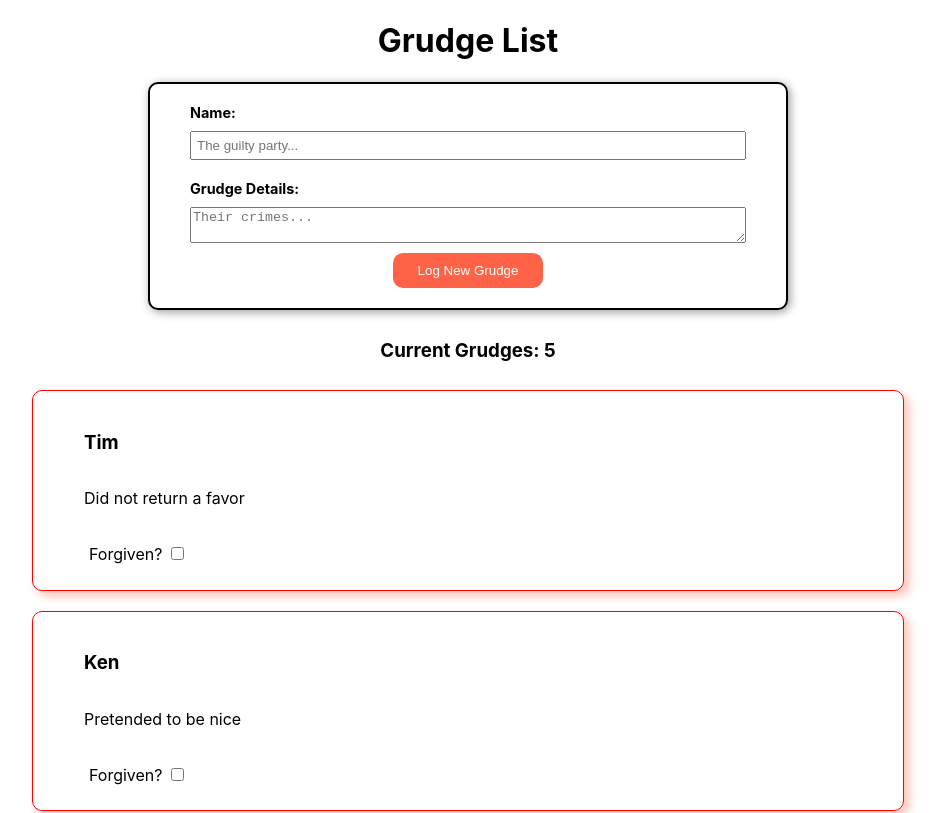
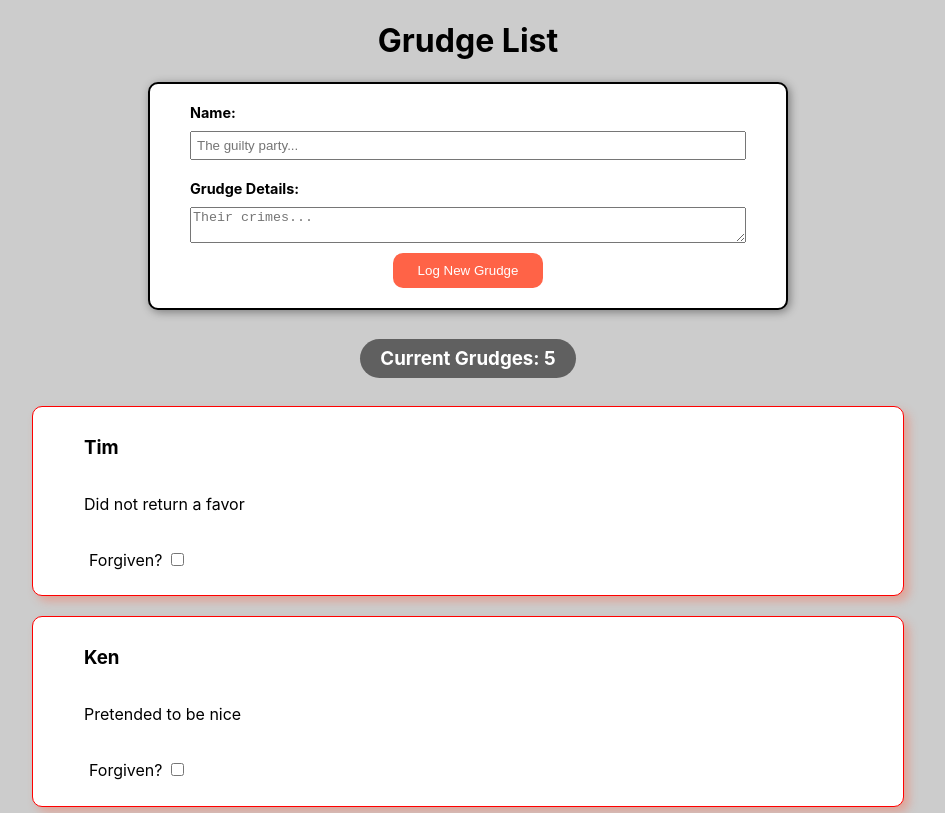
Before and after one commit to spencerhaugh/grudges-app, a React (Create React App) app: page / in a window 1280 px wide. Shown: the top 813 px of the page, without its empty margins (172-1117 px from the left). Built offline with nearby package versions, Linux system fonts and the light colour scheme.

Commit message:
Style adjustments

```diff
--- a/src/components/GrudgeList.js
+++ b/src/components/GrudgeList.js
@@ -7,7 +7,7 @@ export default function GrudgeList({ grudges, forgive }) {
     return (
         <div className='GrudgeList'>
             <div>
-                <h3>
+                <h3 className='current-grudges'>
                     Current Grudges: {grudges.length}
                 </h3>
             </div>
--- a/src/styles/Grudge.css
+++ b/src/styles/Grudge.css
@@ -1,4 +1,5 @@
 .Grudge {
+    background-color: white;
     display: flex;
     flex-direction: column;
     align-items: flex-start;
@@ -7,7 +8,7 @@
     border-radius: 10px;
     box-shadow: 5px 5px 10px rgba(255, 99, 71, .4);
     margin: 10px 0;
-    padding: 2% 5%;
+    padding: 1% 5% 2% 5%;
 }
 
 .Grudge .forgiven-status {
--- a/src/styles/GrudgeApp.css
+++ b/src/styles/GrudgeApp.css
@@ -1,4 +1,5 @@
 .GrudgeApp {
+    background-color: #ccc;
     display: flex;
     flex-direction: column;
     align-items: center;
--- a/src/styles/GrudgeForm.css
+++ b/src/styles/GrudgeForm.css
@@ -5,6 +5,7 @@
     width: 50%;
 }
 .GrudgeForm {
+    background-color: white;
     display: flex;
     flex-direction: column;
     width: 60vw;
--- a/src/styles/GrudgeList.css
+++ b/src/styles/GrudgeList.css
@@ -6,3 +6,9 @@
     width: 80vw;
     margin-top: 10px;
 }
+.current-grudges {
+    background-color: rgba(51, 51, 51, .7);
+    color: white;
+    padding: 8px 20px;
+    border-radius: 20px;
+}
```
